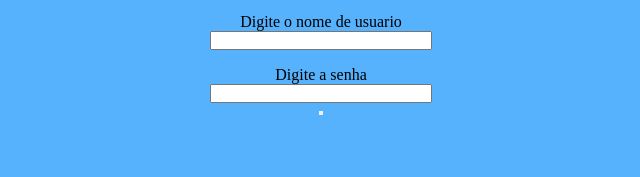
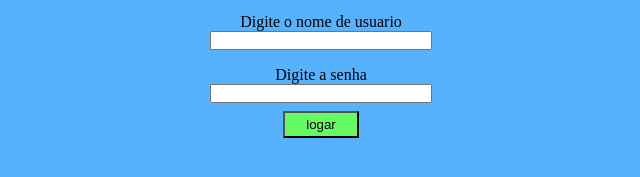
Before and after one commit to Rafael-Cumpri/fitApp, a plain HTML site: page index.html in a window 1280 px wide. Shown: the part 279-456 px from the top of the page, without its empty margins (319-959 px from the left). Drawn offline with Linux system fonts and the light colour scheme.

Commit message:
feat: button style

```diff
--- a/assets/css/style.index.css
+++ b/assets/css/style.index.css
@@ -34,6 +34,18 @@ body {
     width:120%;
 }
 
+#confirm {
+    padding: 0.25rem;
+    width:6%;
+    background-color: #65fb65;
+}
+
+#confirm:hover {
+    transition:0.5s;
+    background-color: #22a822;
+    cursor:pointer;
+}
+
 /* colors
 #56b2fd
 
--- a/index.html
+++ b/index.html
@@ -21,7 +21,8 @@
                 <label for="username">Digite a senha</label>
                 <input type="password" id="password">
             </div>
-            <button id="confirm" onclick="verify()"></button>
+            <button id="confirm" onclick="verify()">logar</button>
+            <div id="error"></div>
         </section>
     </main>
 </body>
```
